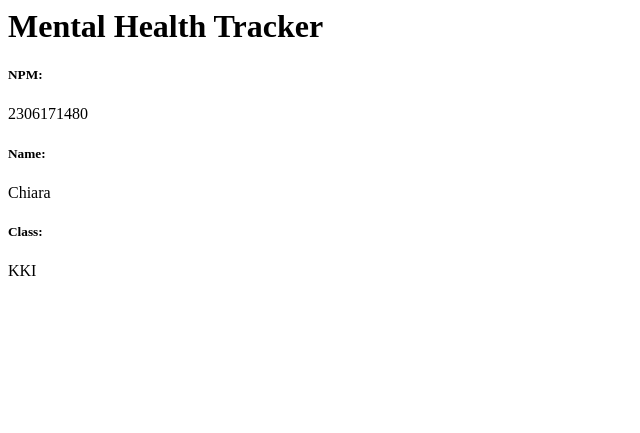
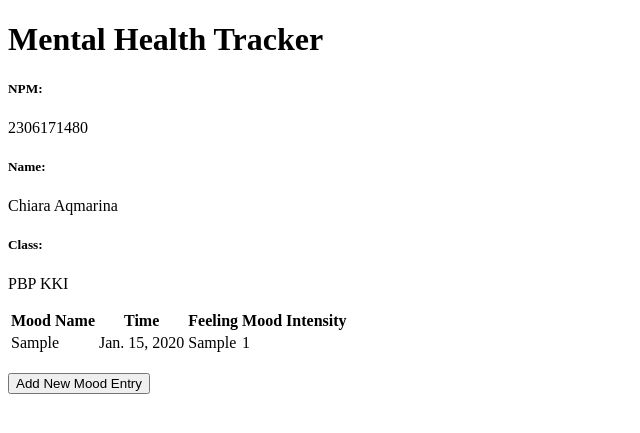
Before and after one commit to caqqmarina/mental-health-tracker, a Django app: page / in a window 1280 px wide. Shown: the top 433 px of the page, without its empty margins (0-640 px from the left). Run offline with Django 5.2, Linux system fonts and the light colour scheme; tables that the repository leaves empty hold one stand-in row (values such as "Sample post").

Commit message:
added ci/cd pws

```diff
--- a/main/models.py
+++ b/main/models.py
@@ -1,4 +1,5 @@
 from django.db import models
+import uuid  # add this line at the very top
 
 class MoodEntry(models.Model):
     mood = models.CharField(max_length=255)
@@ -9,3 +10,10 @@ class MoodEntry(models.Model):
     @property
     def is_mood_strong(self):
         return self.mood_intensity > 5
+
+class MoodEntry(models.Model):
+    id = models.UUIDField(primary_key=True, default=uuid.uuid4, editable=False)  # add this line
+    mood = models.CharField(max_length=255)
+    time = models.DateField(auto_now_add=True)
+    feelings = models.TextField()
+    mood_intensity = models.IntegerField()
--- a/main/templates/main.html
+++ b/main/templates/main.html
@@ -1,8 +1,43 @@
+{% extends 'base.html' %}
+{% block content %}
 <h1>Mental Health Tracker</h1>
 
 <h5>NPM: </h5>
 <p>{{ npm }}<p>
-<h5>Name: </h5>
-<p>{{ name }}<p>
-<h5>Class: </h5>
-<p>{{ class }}<p>
+
+<h5>Name:</h5>
+<p>{{ name }}</p>
+
+<h5>Class:</h5>
+<p>{{ class }}</p>
+
+{% if not mood_entries %}
+<p>There are no mood data in mental health tracker.</p>
+{% else %}
+<table>
+  <tr>
+    <th>Mood Name</th>
+    <th>Time</th>
+    <th>Feeling</th>
+    <th>Mood Intensity</th>
+  </tr>
+
+  {% comment %} This is how to display mood data
+  {% endcomment %}
+  {% for mood_entry in mood_entries %}
+  <tr>
+    <td>{{mood_entry.mood}}</td>
+    <td>{{mood_entry.time}}</td>
+    <td>{{mood_entry.feelings}}</td>
+    <td>{{mood_entry.mood_intensity}}</td>
+  </tr>
+  {% endfor %}
+</table>
+{% endif %}
+
+<br />
+
+<a href="{% url 'main:create_mood_entry' %}">
+  <button>Add New Mood Entry</button>
+</a>
+{% endblock content %}
--- a/main/urls.py
+++ b/main/urls.py
@@ -1,8 +1,15 @@
 from django.urls import path
 from main.views import show_main
+from main.views import show_main, create_mood_entry, show_xml, show_json, show_xml_by_id, show_json_by_id
 
 app_name = 'main'
 
 urlpatterns = [
     path('', show_main, name='show_main'),
+    path('create-mood-entry', create_mood_entry, name='create_mood_entry'),
+    path('xml/', show_xml, name='show_xml'),
+    path('json/', show_json, name='show_json'),
+    path('xml/<str:id>/', show_xml_by_id, name='show_xml_by_id'),
+    path('json/<str:id>/', show_json_by_id, name='show_json_by_id'),
+
 ]
--- a/main/views.py
+++ b/main/views.py
@@ -1,10 +1,44 @@
 from django.shortcuts import render
+from django.shortcuts import render, redirect   # Add import redirect at this line
+from main.forms import MoodEntryForm
+from main.models import MoodEntry
+from django.http import HttpResponse
+from django.core import serializers
 
 def show_main(request):
+    mood_entries = MoodEntry.objects.all()
+
     context = {
-        'npm' : '2306171480',
-        'name': 'Chiara',
-        'class': 'KKI'
+        'name': 'Chiara Aqmarina',
+        'class': 'PBP KKI',
+        'npm': '2306171480',
+        'mood_entries': mood_entries
     }
 
     return render(request, "main.html", context)
+
+def create_mood_entry(request):
+    form = MoodEntryForm(request.POST or None)
+
+    if form.is_valid() and request.method == "POST":
+        form.save()
+        return redirect('main:show_main')
+
+    context = {'form': form}
+    return render(request, "create_mood_entry.html", context)
+
+def show_xml(request):
+    data = MoodEntry.objects.all()
+    return HttpResponse(serializers.serialize("xml", data), content_type="application/xml")
+
+def show_json(request):
+    data = MoodEntry.objects.all()
+    return HttpResponse(serializers.serialize("json", data), content_type="application/json")
+
+def show_xml_by_id(request, id):
+    data = MoodEntry.objects.filter(pk=id)
+    return HttpResponse(serializers.serialize("xml", data), content_type="application/xml")
+
+def show_json_by_id(request, id):
+    data = MoodEntry.objects.filter(pk=id)
+    return HttpResponse(serializers.serialize("json", data), content_type="application/json")
--- a/mental_health_tracker/settings.py
+++ b/mental_health_tracker/settings.py
@@ -25,7 +25,7 @@ SECRET_KEY = 'django-insecure-%!4y^_avg9!k^v8ni4y8ba#itjy128_t99#p5@s#vq%ifb@ytu
 # SECURITY WARNING: don't run with debug turned on in production!
 DEBUG = True
 
-ALLOWED_HOSTS = ["localhost", "127.0.0.1", "chiara.aqmarina-mentalhealthtracker.pbp.cs.ui.ac.id"]
+CSRF_TRUSTED_ORIGINS = ["http://localhost","http://127.0.0.1","http://chiara.aqmarina:Q-9mjHnWoR-mpQH0q7MBNgSS0Y1kNF2P@pbp.cs.ui.ac.id/chiara.aqmarina/mentalhealthproject2", "https:chiara.aqmarina:Q-9mjHnWoR-mpQH0q7MBNgSS0Y1kNF2P@pbp.cs.ui.ac.id/chiara.aqmarina/mentalhealthproject2"]
 
 
 # Application definition
@@ -55,7 +55,7 @@ ROOT_URLCONF = 'mental_health_tracker.urls'
 TEMPLATES = [
     {
         'BACKEND': 'django.template.backends.django.DjangoTemplates',
-        'DIRS': [],
+        'DIRS': [BASE_DIR / 'templates'], # Add this line
         'APP_DIRS': True,
         'OPTIONS': {
             'context_processors': [
--- /dev/null
+++ b/templates/base.html
@@ -0,0 +1,13 @@
+{% load static %}
+<!DOCTYPE html>
+<html lang="en">
+  <head>
+    <meta charset="UTF-8" />
+    <meta name="viewport" content="width=device-width, initial-scale=1.0" />
+    {% block meta %} {% endblock meta %}
+  </head>
+
+  <body>
+    {% block content %} {% endblock content %}
+  </body>
+</html>
```
Also changed, not shown: main/forms.py (added, +7 -0 lines), main/templates/create_mood_entry.html (added, +18 -0 lines), .github/workflows/deploy.yml (added), main/migrations/0002_alter_moodentry_id.py (added).
